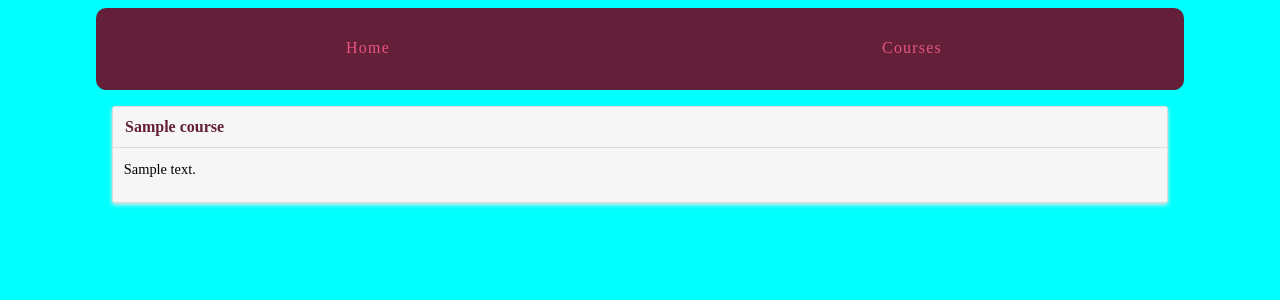
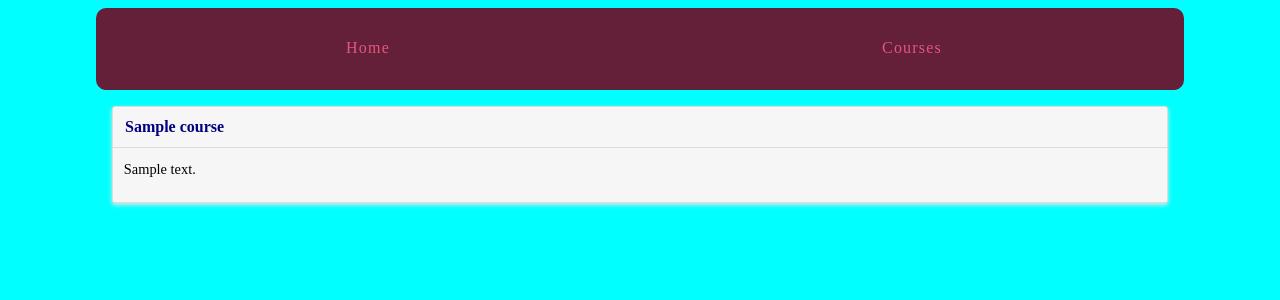
Before and after one commit to davejlin/treehouse, a Django app: page /courses/ in a window 1280 px wide. Shown: the top 300 px of the page. Run offline with Django 3.2, Linux system fonts and the light colour scheme; tables that the repository leaves empty hold one stand-in row (values such as "Sample post").

Commit message:
Django learning site: apply course specific css

```diff
--- /dev/null
+++ b/python/django/learning_site/courses/static/courses/css/courses.css
@@ -0,0 +1,3 @@
+.card header a {
+      color: #000080;
+}
--- a/python/django/learning_site/courses/templates/courses/course_list.html
+++ b/python/django/learning_site/courses/templates/courses/course_list.html
@@ -1,5 +1,7 @@
 {% extends "layout.html" %}
+{% load static %}
 
+{% block static %}<link rel="stylesheet" type='text/css' href="{% static 'courses/css/courses.css' %}">{% endblock %}
 {% block title %}Available Courses{% endblock %}
 
 {% block content %}
--- a/python/django/learning_site/templates/layout.html
+++ b/python/django/learning_site/templates/layout.html
@@ -4,6 +4,7 @@
     <head>
         <title>{% block title %}{% endblock %}</title>
         <link rel="stylesheet" type='text/css' href="{% static 'css/layout.css' %}">
+        {% block static %}{% endblock %}
     </head>
     <body>
         <div class="site-container">
```
